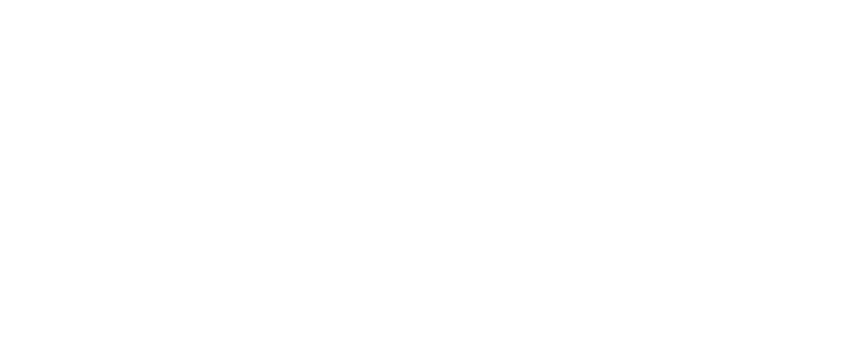
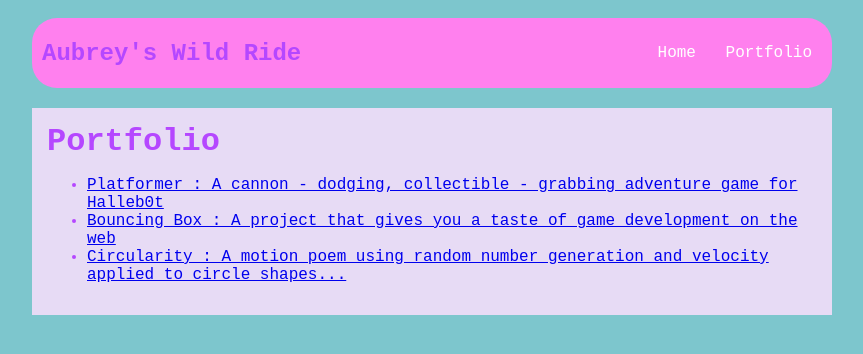
Before and after one commit to SparkKnightAubrey/SparkKnightAubrey.github.io, a plain HTML site: page portfolio.html in a window 1280 px wide. Shown: the whole page, without its empty margins (208-1071 px from the left). Drawn offline with Linux system fonts and the light colour scheme.

Commit message:
Added portfolio folder

```diff
--- a/portfolio.html
+++ b/portfolio.html
@@ -1,11 +1,92 @@
 <!DOCTYPE HTML>
 <html>
-    <head>
-    </head>
 
-    <body>
-      <div id="all-contents">
+<head>
+    <title>Aubrey's Wild Ride</title>
+    <style type="text/css">
+        body {
+            background: rgb(125, 198, 205);
+            color: rgb(181, 71, 255);
+            padding: 10px;
+            font-family: 'Courier New', Courier, monospace;
+        }
+        header {
+            font-size: 1.5em;
+            font-weight: bold;
+        }
 
-      </div>
-    </body>
+        #all-contents {
+            max-width: 800px;
+            margin: auto;
+        }
+
+        /* navigation menu */
+        nav {
+            background: rgb(255, 128, 238);
+            margin-bottom: 20px;
+            display: flex;
+            padding: 10px;
+            border: 2px rgb(181, 71, 255);
+            border-radius: 25px;
+        }
+        h1 {
+            display: flex;
+            align-items: center;
+            color: rgb(181, 71, 255);
+            flex: 1;
+            margin: 0;
+        }
+        #nav-ul {
+            list-style-image: none;
+        }
+        .nav-li {
+            display: inline-block;
+            padding: 0 10px;
+        }
+        .nav-a {
+            text-decoration: none;
+            color: #fff;
+        }
+
+        /* main container area beneath menu */
+        main {
+            background: rgb(231, 219, 245);
+            display: flex;
+        }
+        .content {
+            flex: 1;
+            padding: 15px;
+        }
+    </style>
+</head>
+
+<body>
+    <div id="all-contents">
+        <nav>
+            <h1>Aubrey's Wild Ride</h1>
+            <ul id="nav-ul">
+                <li class="nav-li">
+                    <a class="nav-a" href="index.html">Home</a>
+                </li>
+                <li class="nav-li">
+                    <a class="nav-a" href="portfolio.html">Portfolio</a>
+                </li>
+            </ul>
+        </nav>
+        <main>
+            <div class="content">
+                <h1>Portfolio</h1>
+                <ul id="portfolio">
+                    <li><a href="projects/platformer/">Platformer : A cannon - dodging, collectible - grabbing adventure
+                            game for Halleb0t</a></li>
+                    <li><a href="projects/bouncing-box/">Bouncing Box : A project that gives you a taste of game
+                            development on the web </a></li>
+                    <li><a href="projects/circularity/">Circularity : A motion poem using random number generation and
+                            velocity applied to circle shapes...</a></li>
+                </ul>
+            </div>
+        </main>
+    </div>
+</body>
+
 </html>
```
Also changed, not shown: index.html (+1 -2 lines).
